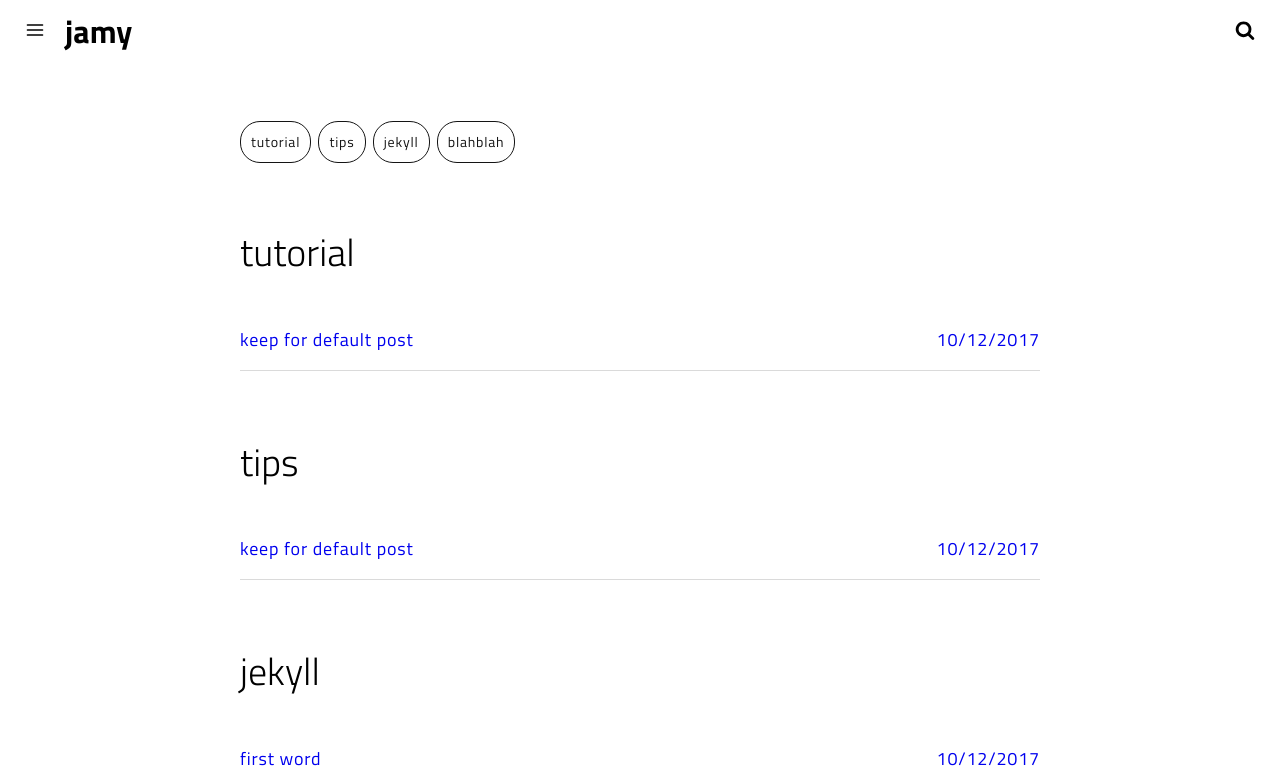
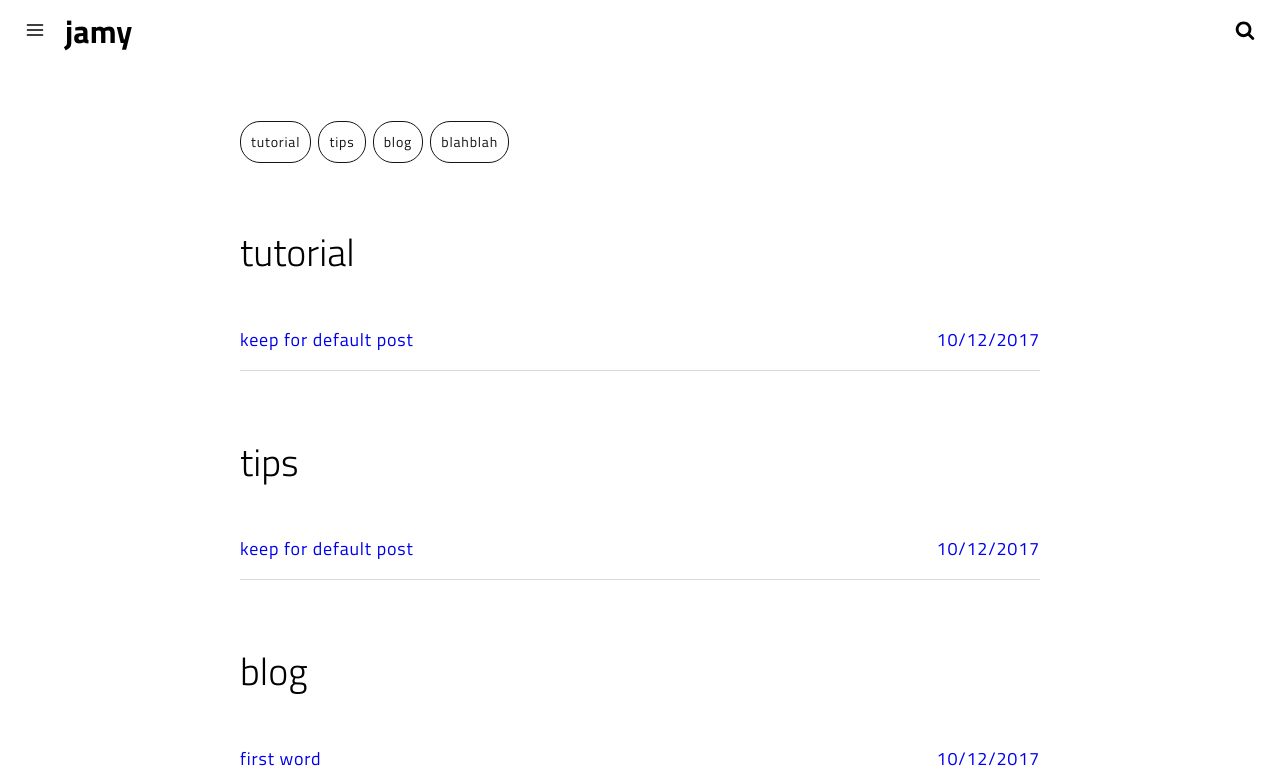
Before and after one commit to crazyjamy/crazyjamy.github.io, a Jekyll site: the page built from tags.html, in a window 1280 px wide and 1380 px high. Shown: the top 783 px of the window. Built offline with Jekyll 4.4.1, drawn with Linux system fonts in a browser that asks for light colours.

Commit message:
Update 2017-10-12-first-world.md

```diff
--- a/_posts/2017-10-12-first-world.md
+++ b/_posts/2017-10-12-first-world.md
@@ -6,7 +6,7 @@ image: 'https://user-images.githubusercontent.com/29529125/31527141-509de73a-b00
 description: 첫글 기념.
 category: 'life'
 tags:
-- jekyll
+- blog
 - blahblah
 twitter_text: 첫글 기념.
 introduction: 블로그 개설 관련 기념글
```
